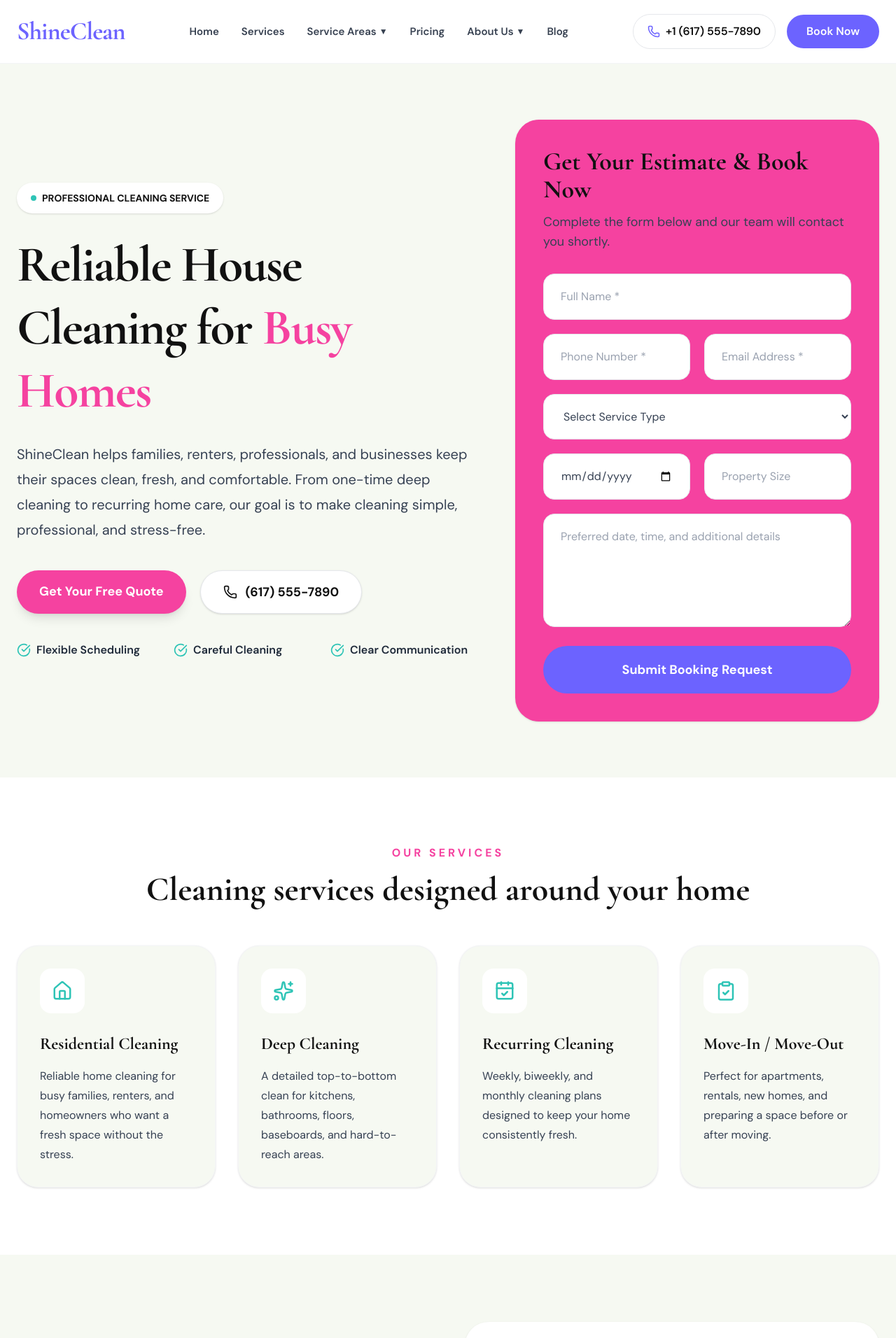
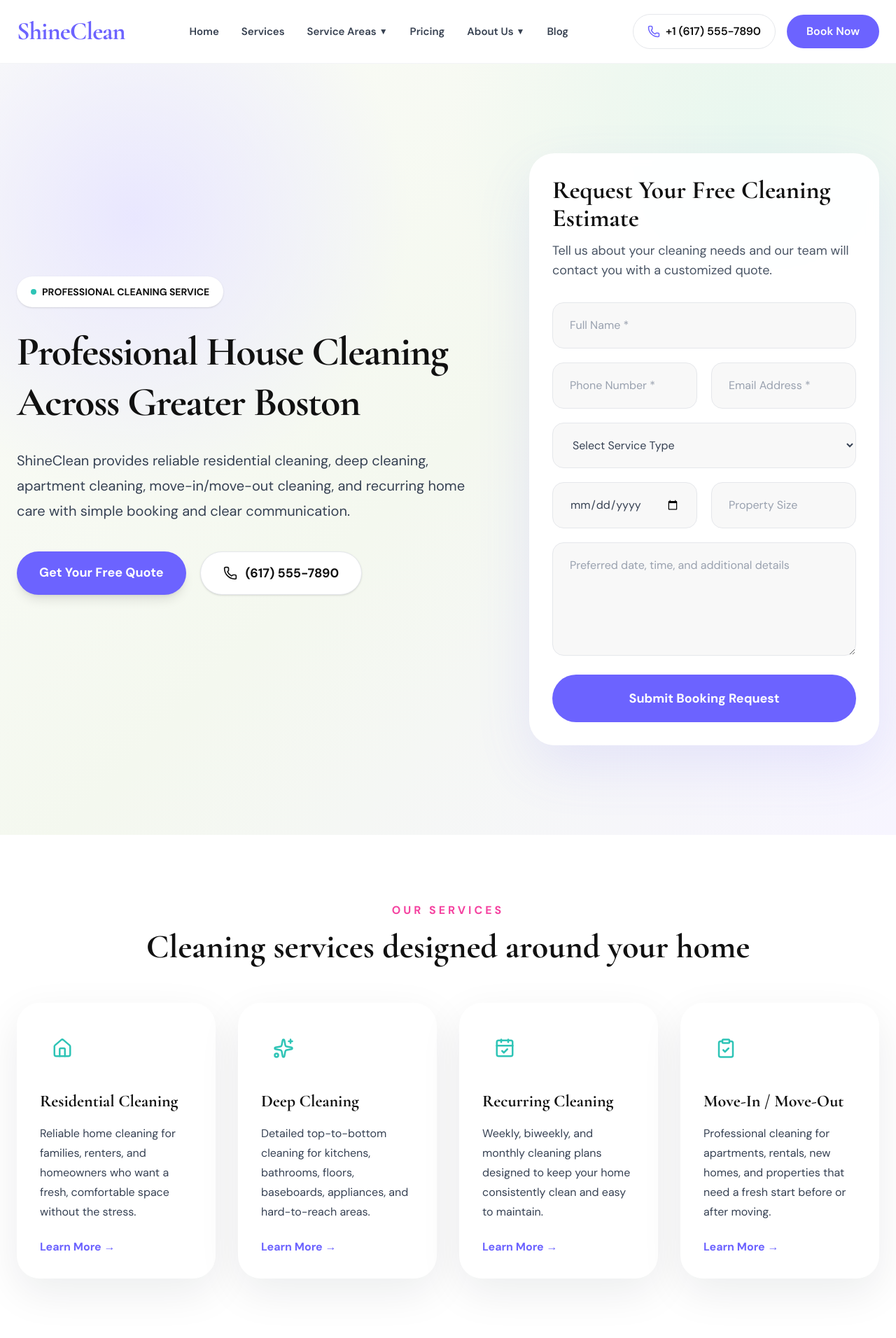
Before and after one commit to Balaji0706816/shineclean, a Next.js app: page / in a window 1280 px wide. Shown: the top 1912 px of the page at 70% size. Built offline with nearby package versions, Linux system fonts and the light colour scheme.

Commit message:
Update ShineClean website with booking admin dashboard

```diff
--- a/app/components/Footer.tsx
+++ b/app/components/Footer.tsx
@@ -2,52 +2,67 @@ import Link from "next/link";
 
 export default function Footer() {
   return (
-    <footer className="bg-white py-20">
-      <div className="mx-auto grid max-w-7xl grid-cols-1 gap-12 px-6 md:grid-cols-4">
+    <footer className="bg-white px-6 pb-8 pt-20">
+      <div className="mx-auto max-w-7xl rounded-[40px] bg-gradient-to-r from-[#F5F3FF] to-[#EEF7F3] p-12 lg:p-16">
 
+        <div className="grid gap-12 lg:grid-cols-[1.3fr_1fr_1fr_1fr]">
+
+          {/* Brand */}
           <div>
             <h2 className="text-5xl font-bold text-[#6C63FF]">
               ShineClean
             </h2>
 
-          <p className="mt-6 text-lg leading-9 text-[#6B7280]">
-            Premium residential and commercial cleaning services.
+            <p className="mt-6 max-w-sm text-lg leading-8 text-gray-600">
+              Professional residential cleaning services across Greater Boston.
+              Reliable cleaners, flexible scheduling, and exceptional results.
             </p>
+
+            <a
+              href="#booking"
+              className="mt-8 inline-flex rounded-full bg-[#6C63FF] px-8 py-4 text-base font-semibold text-white shadow-lg transition hover:-translate-y-1"
+            >
+              Get Your Free Quote
+            </a>
           </div>
 
+          {/* Services */}
           <div>
-          <h3 className="text-2xl font-semibold text-[#111]">
+            <h3 className="text-2xl font-semibold text-black">
               Services
             </h3>
 
-          <div className="mt-6 flex flex-col gap-4 text-lg text-[#6B7280]">
+            <div className="mt-6 flex flex-col gap-4 text-lg text-gray-600">
               <Link href="/services">Home Cleaning</Link>
-            <Link href="/services">Office Cleaning</Link>
-            <Link href="/services">Kitchen Cleaning</Link>
               <Link href="/services">Deep Cleaning</Link>
+              <Link href="/services">Apartment Cleaning</Link>
+              <Link href="/services">Move-In / Move-Out</Link>
+              <Link href="/services">Recurring Cleaning</Link>
             </div>
           </div>
 
+          {/* Company */}
           <div>
-          <h3 className="text-2xl font-semibold text-[#111]">
+            <h3 className="text-2xl font-semibold text-black">
               Company
             </h3>
 
-          <div className="mt-6 flex flex-col gap-4 text-lg text-[#6B7280]">
-            <Link href="/about">About</Link>
+            <div className="mt-6 flex flex-col gap-4 text-lg text-gray-600">
+              <Link href="/about">About Us</Link>
               <Link href="/pricing">Pricing</Link>
               <Link href="/contact">Contact</Link>
-            <Link href="/services">Services</Link>
+              <Link href="/blog">Blog</Link>
             </div>
           </div>
 
+          {/* Contact */}
           <div>
-          <h3 className="text-2xl font-semibold text-[#111]">
+            <h3 className="text-2xl font-semibold text-black">
               Contact
             </h3>
 
-          <div className="mt-6 flex flex-col gap-4 text-lg text-[#6B7280]">
-            <p>Boston, Massachusetts</p>
+            <div className="mt-6 flex flex-col gap-4 text-lg text-gray-600">
+              <p>Greater Boston Area</p>
 
               <a href="mailto:support@shineclean.com">
                 support@shineclean.com
@@ -56,12 +71,29 @@ export default function Footer() {
               <a href="tel:+16175557890">
                 (617) 555-7890
               </a>
-          </div>
+
+              <p>Mon - Sat: 8:00 AM - 7:00 PM</p>
             </div>
           </div>
 
-      <div className="mt-16 text-center text-lg text-[#9CA3AF]">
+        </div>
+
+        {/* Bottom Bar */}
+        <div className="mt-12 border-t border-gray-200 pt-6">
+          <div className="flex flex-col items-center justify-between gap-4 text-gray-500 md:flex-row">
+
+            <p>
               © 2026 ShineClean. All rights reserved.
+            </p>
+
+            <div className="flex gap-6">
+              <Link href="/privacy">Privacy Policy</Link>
+              <Link href="/terms">Terms of Service</Link>
+            </div>
+
+          </div>
+        </div>
+
       </div>
     </footer>
   );
--- a/app/page.tsx
+++ b/app/page.tsx
@@ -13,36 +13,39 @@ import {
   ShieldCheck,
   ClipboardCheck,
   CreditCard,
+  Clock,
+  HomeIcon,
+  MessageCircle,
 } from "lucide-react";
 
 const services = [
   {
     title: "Residential Cleaning",
-    text: "Reliable home cleaning for busy families, renters, and homeowners who want a fresh space without the stress.",
+    text: "Reliable home cleaning for families, renters, and homeowners who want a fresh, comfortable space without the stress.",
     icon: House,
   },
   {
     title: "Deep Cleaning",
-    text: "A detailed top-to-bottom clean for kitchens, bathrooms, floors, baseboards, and hard-to-reach areas.",
+    text: "Detailed top-to-bottom cleaning for kitchens, bathrooms, floors, baseboards, appliances, and hard-to-reach areas.",
     icon: Sparkles,
   },
   {
     title: "Recurring Cleaning",
-    text: "Weekly, biweekly, and monthly cleaning plans designed to keep your home consistently fresh.",
+    text: "Weekly, biweekly, and monthly cleaning plans designed to keep your home consistently clean and easy to maintain.",
     icon: CalendarCheck,
   },
   {
     title: "Move-In / Move-Out",
-    text: "Perfect for apartments, rentals, new homes, and preparing a space before or after moving.",
+    text: "Professional cleaning for apartments, rentals, new homes, and properties that need a fresh start before or after moving.",
     icon: ClipboardCheck,
   },
 ];
 
 const steps = [
   ["Request a Quote", "Tell us what you need cleaned and share your preferred date."],
-  ["Confirm Details", "We review your home size, service type, and schedule."],
-  ["We Clean", "Our team arrives prepared with care, respect, and attention to detail."],
-  ["Enjoy Your Space", "Walk into a cleaner, fresher, more comfortable home."],
+  ["Confirm Details", "We review your property size, service type, and schedule."],
+  ["We Clean", "Our team arrives prepared and completes the service with care."],
+  ["Enjoy Your Home", "Relax in a cleaner, fresher, and more comfortable space."],
 ];
 
 export default function Home() {
@@ -91,7 +94,6 @@ export default function Home() {
 
       if (response.ok) {
         setSuccess(true);
-
         setFormData({
           name: "",
           phone: "",
@@ -102,9 +104,7 @@ export default function Home() {
           date: "",
         });
 
-        setTimeout(() => {
-          setSuccess(false);
-        }, 5000);
+        setTimeout(() => setSuccess(false), 5000);
       } else {
         alert("Something went wrong. Please try again.");
       }
@@ -120,63 +120,63 @@ export default function Home() {
     <main className="bg-white text-[#111]">
       <Navbar />
 
-      <section className="bg-[#F6F9F2] px-6 py-20">
-        <div className="mx-auto grid max-w-7xl items-center gap-14 lg:grid-cols-[1fr_520px]">
+      <section className="relative overflow-hidden bg-[radial-gradient(circle_at_15%_20%,#E9E7FF_0%,transparent_28%),radial-gradient(circle_at_85%_10%,#E8F7EF_0%,transparent_30%),linear-gradient(135deg,#FBFCF8_0%,#F4F8EF_50%,#F7F5FF_100%)] px-6 py-32">
+  <div className="mx-auto grid max-w-7xl items-center gap-14 lg:grid-cols-[1.1fr_500px]">
     <div>
       <div className="mb-7 inline-flex items-center gap-2 rounded-full bg-white px-5 py-3 text-sm font-bold shadow-sm">
         <span className="h-2 w-2 rounded-full bg-[#2EC4B6]" />
         PROFESSIONAL CLEANING SERVICE
       </div>
 
-            <h1 className="max-w-3xl text-5xl font-extrabold leading-tight tracking-tight md:text-7xl">
-              Reliable House Cleaning for{" "}
-              <span className="text-[#F542A0]">Busy Homes</span>
+      <h1 className="max-w-3xl text-5xl font-extrabold leading-tight tracking-tight md:text-[58px]">
+        Professional House Cleaning{" "}
+        <span className="text-text-[#5B57F6]">Across Greater Boston</span>
       </h1>
 
       <p className="mt-7 max-w-2xl text-xl leading-9 text-gray-700">
-              ShineClean helps families, renters, professionals, and businesses
-              keep their spaces clean, fresh, and comfortable. From one-time
-              deep cleaning to recurring home care, our goal is to make cleaning
-              simple, professional, and stress-free.
+        ShineClean provides reliable residential cleaning, deep cleaning,
+        apartment cleaning, move-in/move-out cleaning, and recurring home care
+        with simple booking and clear communication.
       </p>
 
       <div className="mt-10 flex flex-wrap gap-5">
         <Link
           href="/booking"
-                className="rounded-full bg-[#F542A0] px-8 py-4 text-lg font-bold text-white shadow-lg transition hover:-translate-y-1 hover:bg-[#e73594]"
+          className="rounded-full bg-[#6C63FF] px-8 py-4 text-lg font-bold text-white shadow-lg transition hover:bg-[#574ee4]"
         >
           Get Your Free Quote
         </Link>
 
         <a
           href="tel:6175557890"
-                className="inline-flex items-center gap-3 rounded-full border border-gray-200 bg-white px-8 py-4 text-lg font-bold shadow-sm transition hover:-translate-y-1"
+          className="inline-flex items-center gap-3 rounded-full border border-gray-200 bg-white px-8 py-4 text-lg font-bold shadow-sm"
         >
           <Phone size={20} />
           (617) 555-7890
         </a>
       </div>
 
-            <div className="mt-10 grid gap-4 text-base font-semibold text-gray-800 sm:grid-cols-3">
-              {["Flexible Scheduling", "Careful Cleaning", "Clear Communication"].map(
-                (item) => (
+      <div className="mt-10 grid gap-4 text-base font-semibold text-gray-800 sm:grid-cols-2">
+        {[
+        ].map((item) => (
           <div key={item} className="flex items-center gap-2">
             <CheckCircle size={20} className="text-[#2EC4B6]" />
             {item}
           </div>
-                )
-              )}
+        ))}
       </div>
     </div>
 
-          {/* BOOKING FORM */}
-          <div className="rounded-[34px] bg-[#F542A0] p-10 shadow-sm">
+    <div
+    className="rounded-[36px] border border-white/80 bg-white/95 p-8 shadow-[0_30px_80px_rgba(108,99,255,0.12)] backdrop-blur-sm"
+    >
       <h2 className="text-4xl font-extrabold">
-    Get Your Estimate & Book Now
+        Request Your Free Cleaning Estimate
       </h2>
 
-  <p className="mt-3 text-lg text-gray-700">
-    Complete the form below and our team will contact you shortly.
+      <p className="mt-3 text-lg leading-7 text-gray-600">
+        Tell us about your cleaning needs and our team will contact you with a
+        customized quote.
       </p>
 
       <form onSubmit={handleSubmit} className="mt-8 space-y-5">
@@ -185,7 +185,7 @@ export default function Home() {
           value={formData.name}
           onChange={handleChange}
           required
-      className="w-full rounded-2xl border border-gray-200 bg-white px-6 py-5 text-gray-900 placeholder:text-gray-400 outline-none"
+          className="w-full rounded-2xl border border-gray-200 bg-[#F8F8F8] px-6 py-5 text-gray-900 placeholder:text-gray-400 outline-none focus:border-[#6C63FF]"
           placeholder="Full Name *"
         />
 
@@ -195,7 +195,7 @@ export default function Home() {
             value={formData.phone}
             onChange={handleChange}
             required
-        className="rounded-2xl border border-gray-200 bg-white px-6 py-5 text-gray-900 placeholder:text-gray-400 outline-none"
+            className="rounded-2xl border border-gray-200 bg-[#F8F8F8] px-6 py-5 text-gray-900 placeholder:text-gray-400 outline-none focus:border-[#6C63FF]"
             placeholder="Phone Number *"
           />
 
@@ -205,7 +205,7 @@ export default function Home() {
             value={formData.email}
             onChange={handleChange}
             required
-        className="rounded-2xl border border-gray-200 bg-white px-6 py-5 text-gray-900 placeholder:text-gray-400 outline-none"
+            className="rounded-2xl border border-gray-200 bg-[#F8F8F8] px-6 py-5 text-gray-900 placeholder:text-gray-400 outline-none focus:border-[#6C63FF]"
             placeholder="Email Address *"
           />
         </div>
@@ -215,7 +215,7 @@ export default function Home() {
           value={formData.service}
           onChange={handleChange}
           required
-      className="w-full rounded-2xl border border-gray-200 bg-white px-6 py-5 text-gray-700 outline-none"
+          className="w-full rounded-2xl border border-gray-200 bg-[#F8F8F8] px-6 py-5 text-gray-700 outline-none focus:border-[#6C63FF]"
         >
           <option value="">Select Service Type</option>
           <option>House Cleaning</option>
@@ -232,14 +232,14 @@ export default function Home() {
             name="date"
             value={formData.date}
             onChange={handleChange}
-        className="rounded-2xl border border-gray-200 bg-white px-6 py-5 text-gray-700 outline-none"
+            className="rounded-2xl border border-gray-200 bg-[#F8F8F8] px-6 py-5 text-gray-700 outline-none focus:border-[#6C63FF]"
           />
 
           <input
             name="propertySize"
             value={formData.propertySize}
             onChange={handleChange}
-        className="rounded-2xl border border-gray-200 bg-white px-6 py-5 text-gray-900 placeholder:text-gray-400 outline-none"
+            className="rounded-2xl border border-gray-200 bg-[#F8F8F8] px-6 py-5 text-gray-900 placeholder:text-gray-400 outline-none focus:border-[#6C63FF]"
             placeholder="Property Size"
           />
         </div>
@@ -249,27 +249,27 @@ export default function Home() {
           value={formData.message}
           onChange={handleChange}
           rows={5}
-      className="w-full rounded-2xl border border-gray-200 bg-white px-6 py-5 text-gray-900 placeholder:text-gray-400 outline-none"
+          className="w-full rounded-2xl border border-gray-200 bg-[#F8F8F8] px-6 py-5 text-gray-900 placeholder:text-gray-400 outline-none focus:border-[#6C63FF]"
           placeholder="Preferred date, time, and additional details"
         />
 
         {success && (
-      <div className="rounded-2xl bg-white px-5 py-4 text-center font-semibold text-green-600">
+          <div className="rounded-2xl bg-green-50 px-5 py-4 text-center font-semibold text-green-700">
             Thank you! Your booking request was submitted successfully.
           </div>
         )}
 
         <button
           type="submit"
-      className="w-full rounded-full bg-[#6C63FF] px-8 py-5 text-lg font-bold text-white transition hover:bg-[#574ee4]"
+          disabled={loading}
+          className="w-full rounded-full bg-[#6C63FF] px-8 py-5 text-lg font-bold text-white transition hover:bg-[#574ee4] disabled:opacity-60"
         >
-      Submit Booking Request
+          {loading ? "Submitting..." : "Submit Booking Request"}
         </button>
       </form>
     </div>
   </div>
 </section>
-
       <section className="px-6 py-24">
         <div className="mx-auto max-w-7xl">
           <div className="text-center">
@@ -287,7 +287,7 @@ export default function Home() {
               return (
                 <div
                   key={service.title}
-                  className="rounded-[30px] border border-gray-100 bg-[#F6F9F2] p-8 shadow-sm transition hover:-translate-y-1 hover:shadow-lg"
+                  className="rounded-[32px] bg-white p-8 shadow-[0_20px_60px_rgba(15,23,42,0.08)] border border-white transition-all duration-300 hover:-translate-y-2 hover:shadow-[0_30px_80px_rgba(15,23,42,0.12)]"
                 >
                   <div className="flex h-16 w-16 items-center justify-center rounded-2xl bg-white">
                     <Icon size={30} className="text-[#2EC4B6]" />
@@ -298,6 +298,12 @@ export default function Home() {
                   <p className="mt-4 leading-7 text-gray-700">
                     {service.text}
                   </p>
+                  <Link
+                    href="/services"
+                    className="mt-6 inline-block font-bold text-[#6C63FF]"
+                  >
+                    Learn More →
+                  </Link>
                 </div>
               );
             })}
@@ -315,9 +321,10 @@ export default function Home() {
               Professional cleaning with care, trust, and consistency
             </h2>
             <p className="mt-6 text-lg leading-8 text-gray-700">
-              We know letting someone into your home is personal. That is why
-              ShineClean focuses on dependable service, respectful communication,
-              and careful cleaning from the first message to the final walkthrough.
+              We know letting someone into your home is personal. ShineClean
+              focuses on dependable service, respectful communication, careful
+              cleaning, and a simple process from the first message to the final
+              walkthrough.
             </p>
           </div>
 
@@ -339,7 +346,7 @@ export default function Home() {
         </div>
       </section>
 
-      <section className="px-6 py-24">
+      <section className="bg-gradient-to-b from-white to-[#F8FAFC] px-6 py-28">
         <div className="mx-auto max-w-7xl text-center">
           <p className="font-bold uppercase tracking-[0.25em] text-[#F542A0]">
             How It Works
@@ -351,7 +358,7 @@ export default function Home() {
           <div className="mt-16 grid gap-8 md:grid-cols-4">
             {steps.map(([title, text], index) => (
               <div key={title} className="rounded-[30px] bg-[#F6F9F2] p-8">
-                <div className="mx-auto flex h-20 w-20 items-center justify-center rounded-full bg-white text-3xl font-extrabold text-[#2EC4B6]">
+                <div className="mx-auto flex h-20 w-20 items-center justify-center rounded-full bg-white text-3xl font-extrabold text-[#6C63FF]">
                   {index + 1}
                 </div>
                 <h3 className="mt-6 text-2xl font-extrabold">{title}</h3>
@@ -362,9 +369,9 @@ export default function Home() {
         </div>
       </section>
 
-      <section className="bg-[#F6F9F2] px-6 py-24">
+      <section className="bg-gradient-to-r from-[#F8FAFC] to-[#F4F8EF] px-6 py-28">
         <div className="mx-auto max-w-7xl">
-          <div className="rounded-[36px] bg-white p-10 shadow-sm">
+          <div className="rounded-[36px] bg-white p-7 shadow-sm">
             <div className="grid items-center gap-10 lg:grid-cols-[1fr_1.2fr]">
               <div>
                 <p className="font-bold uppercase tracking-[0.25em] text-[#F542A0]">
@@ -400,20 +407,20 @@ export default function Home() {
       </section>
 
       <section className="px-6 py-24">
-        <div className="mx-auto max-w-7xl rounded-[40px] bg-[#6C63FF] px-8 py-20 text-center text-white shadow-xl">
+        <div className="mx-auto max-w-7xl rounded-[40px] bg-gradient-to-r from-[#5B52E8] to-[#7C73FF] px-8 py-20 text-center text-white shadow-xl">
           <h2 className="text-5xl font-extrabold">
-            Ready for a cleaner, fresher home?
+            Request Your Free Cleaning Estimate Today
           </h2>
           <p className="mx-auto mt-5 max-w-2xl text-lg leading-8 text-white/90">
-            Tell us what you need cleaned and our team will help you schedule a
-            professional cleaning service that fits your home and routine.
+            Tell us about your property and cleaning needs. Our team will review
+            your request and contact you with a customized quote.
           </p>
           <div className="mt-8 flex flex-wrap justify-center gap-4">
             <Link
               href="/booking"
               className="rounded-full bg-white px-10 py-4 font-bold text-[#6C63FF]"
             >
-              Book Cleaning
+              Get Free Quote
             </Link>
             <a
               href="tel:6175557890"
@@ -427,5 +434,5 @@ export default function Home() {
 
       <Footer />
     </main>
-  );
+    )
 }
```
Lines whose indentation alone changed are shown as unchanged.
